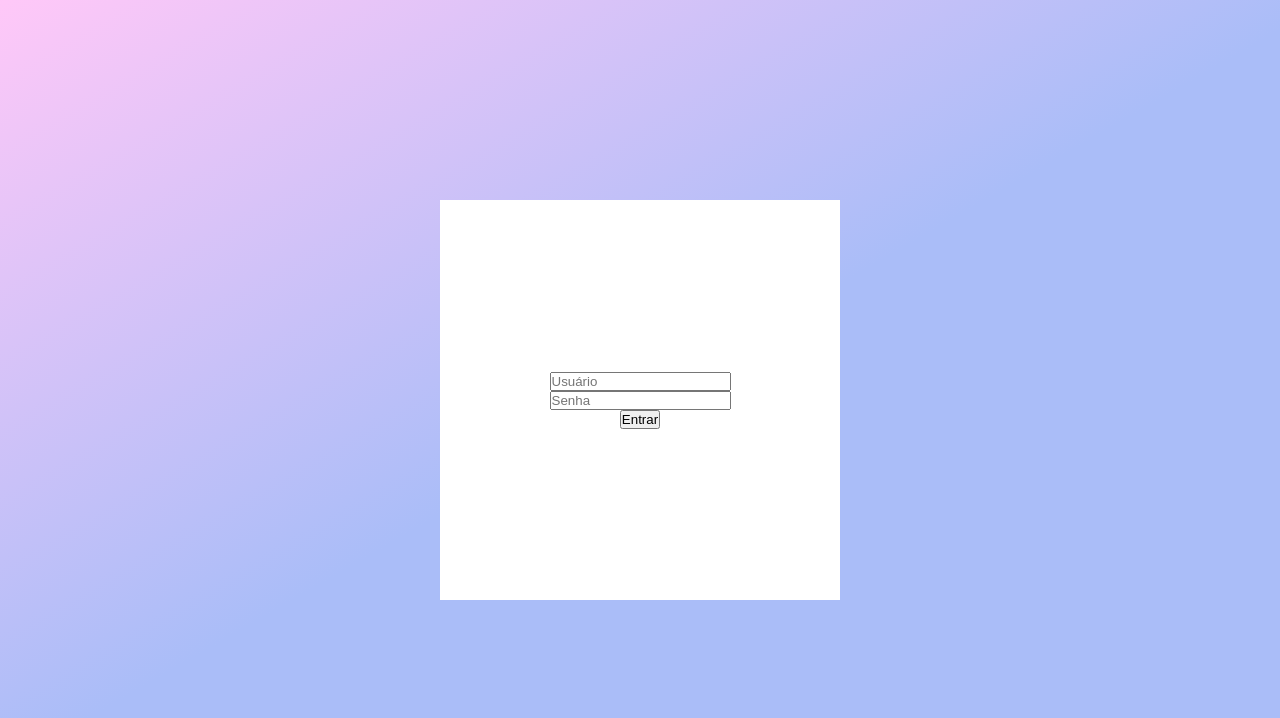
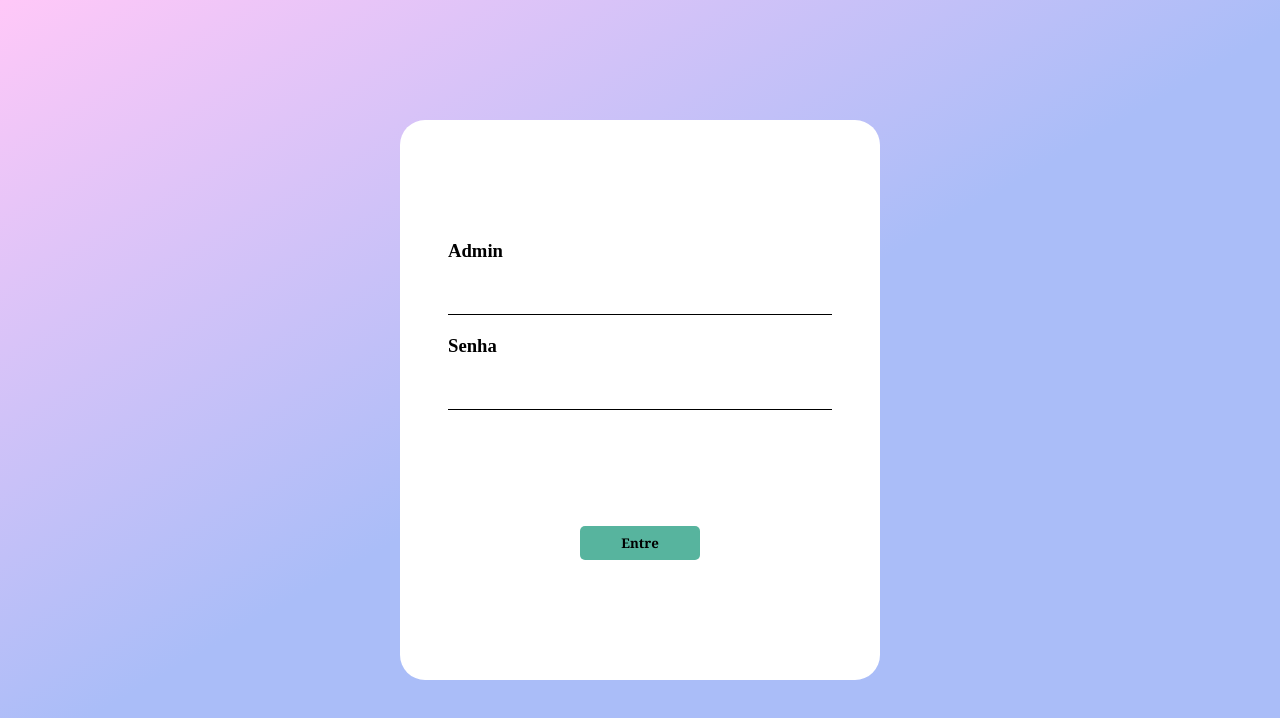
Before and after one commit to MW-Limah/HeloisaWebstore, a Next.js app: page /pages/Login in a window 1280 px wide. Shown: the top 718 px of the page. Built offline with nearby package versions, Linux system fonts and the light colour scheme.

Commit message:
Css
Adicionei o css do Formulário de login

```diff
--- a/src/app/pages/Login/LoginAdmin.module.css
+++ b/src/app/pages/Login/LoginAdmin.module.css
@@ -5,14 +5,51 @@
     display: flex;
     justify-content: center;
     align-items: center;
+    font-family: 'Times New Roman', Times, serif;
 }
 
 .form {
-    width: 25rem;
-    height: 50vh;
+    width: 30rem;
+    height: 70vh;
+    border-radius: 25px;
+    color: #000;
     background-color: white;
     display: flex;
     flex-direction: column;
     align-items: center;
     justify-content: center;
 }
+
+.form input {
+    width: 80%;
+    padding: 10px;
+    margin: 10px 0 20px;
+    background: none;
+    border-top: none;
+    border-bottom: 1px solid #000;
+    border-left: none;
+    border-right: none;
+    outline: none;
+    color: #000;
+    font-size: 14pt;
+    font-family: 'Times New Roman', Times, serif;
+}
+
+.form h4 {
+    align-self: flex-start;
+    margin: 0 0 0 3rem;
+    font-size: 14pt;
+}
+
+.form button {
+    width: 25%;
+    padding: 8px;
+    margin: 20% 0 0 0;
+    background-color: #57b49e;
+    border: none;
+    color: #000;
+    border-radius: 5px;
+    font-family: Georgia, Times, 'Times New Roman', serif;
+    font-weight: 600;
+    cursor: pointer;
+}
--- a/src/app/pages/Login/page.js
+++ b/src/app/pages/Login/page.js
@@ -30,9 +30,11 @@ export default function LoginAdmin() {
     return (
         <div className={styles.container}>
             <form onSubmit={handleLogin} className={styles.form}>
-                <input type="text" placeholder="Usuário" value={email} onChange={(e) => setEmail(e.target.value)} />
-                <input type="password" placeholder="Senha" value={senha} onChange={(e) => setSenha(e.target.value)} />
-                <button type="submit">Entrar</button>
+                <h4>Admin</h4>
+                <input type="text" value={email} onChange={(e) => setEmail(e.target.value)} />
+                <h4>Senha</h4>
+                <input type="password" value={senha} onChange={(e) => setSenha(e.target.value)} />
+                <button type="submit">Entre</button>
             </form>
         </div>
     );
```
